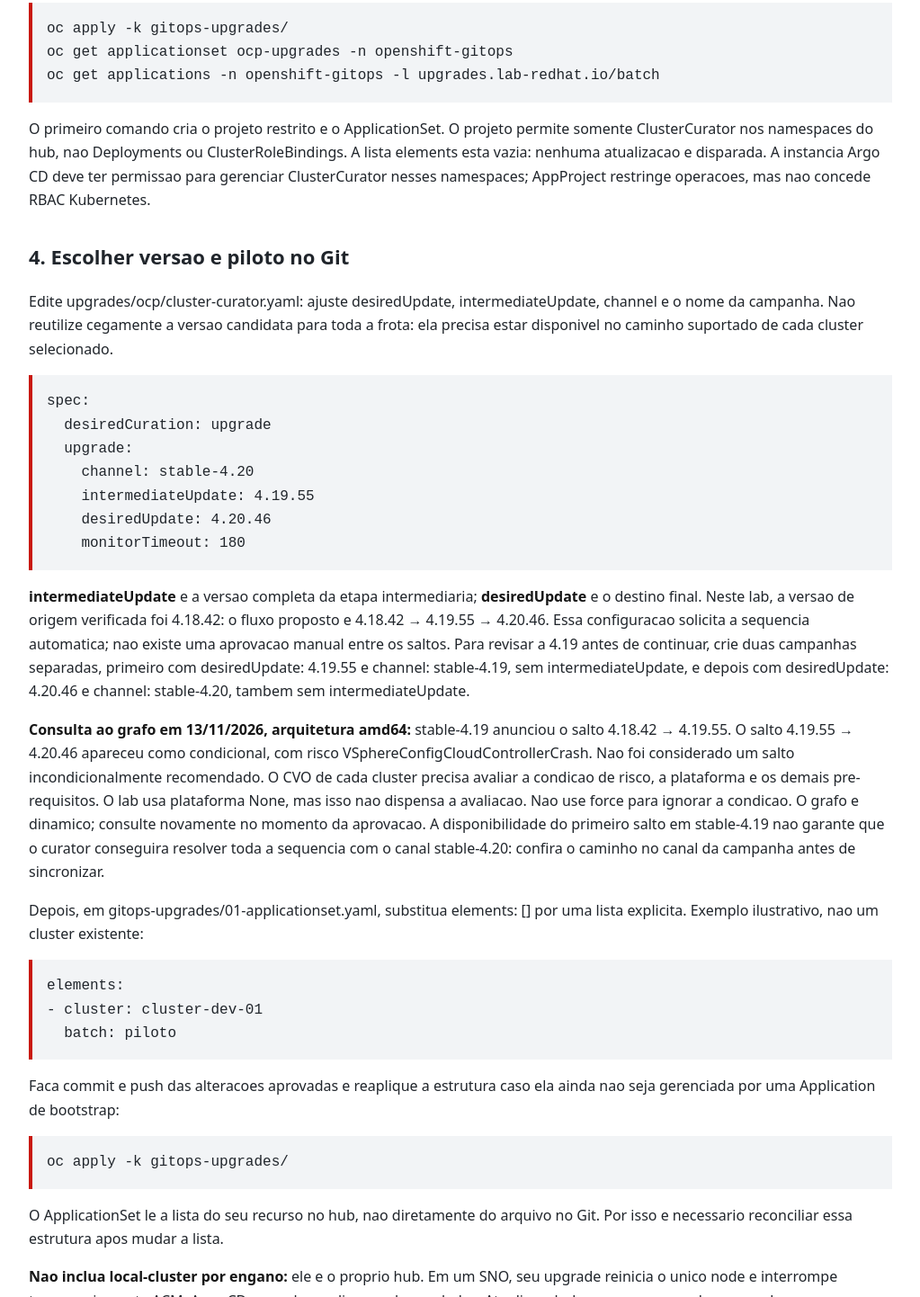
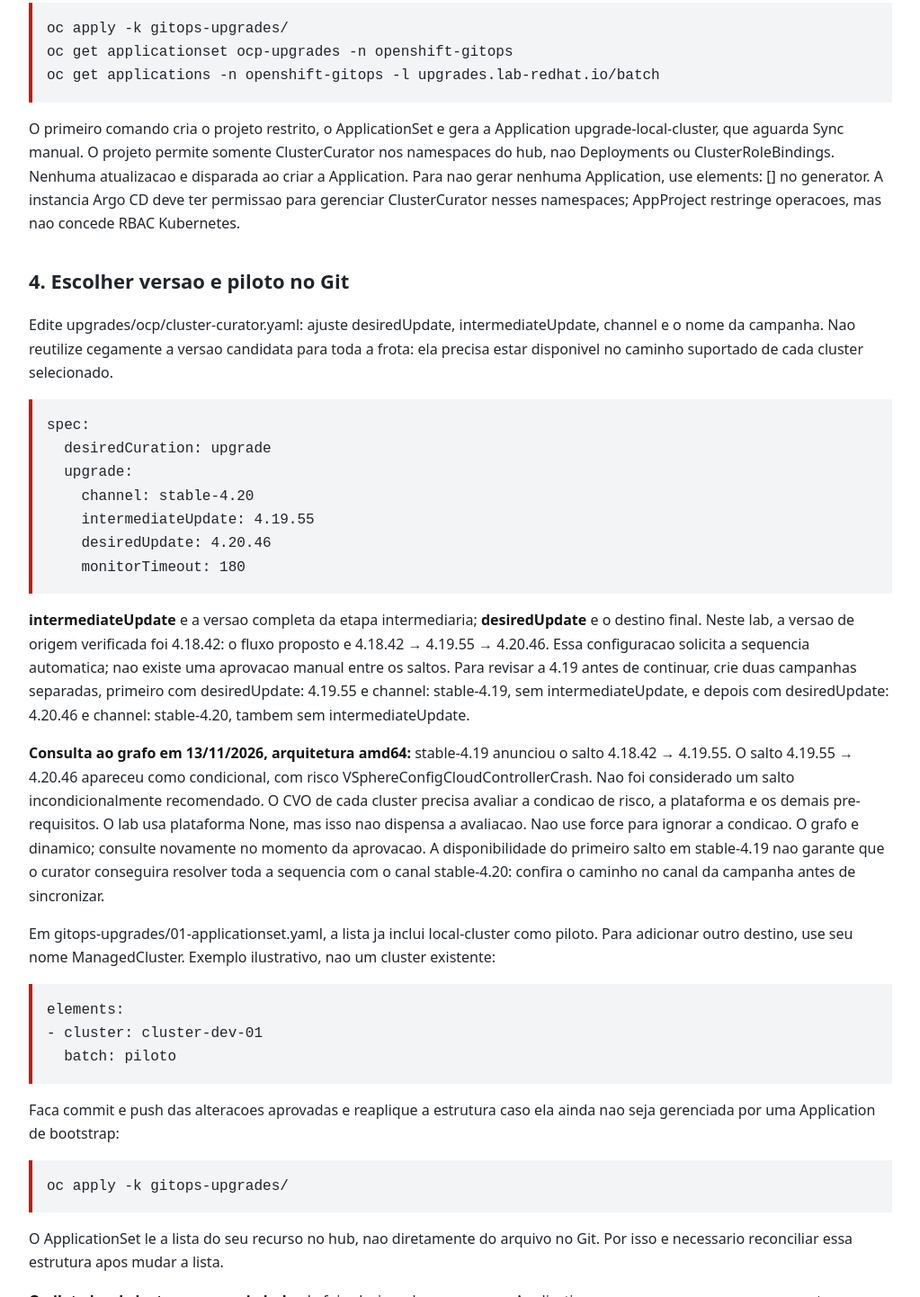
Before and after one commit to Joaofelixs/lab-redhat, a plain HTML site: page docs/upgrades-acm-gitops.html in a window 1280 px wide. Shown: the part 1358-2800 px from the top of the page at 90% size, without its empty margins (128-1151 px from the left). Drawn offline with Linux system fonts and the light colour scheme.

Commit message:
Generate manual upgrade Application for local-cluster pilot

```diff
--- a/docs/upgrades-acm-gitops.html
+++ b/docs/upgrades-acm-gitops.html
@@ -17,8 +17,8 @@
 <p>Este fluxo guarda no Git a intencao de atualizar clusters. Ele usa o Argo CD
 para criar recursos ClusterCurator no hub ACM. O ClusterCurator solicita e acompanha
 a atualizacao; o Cluster Version Operator de cada OpenShift executa o upgrade.</p>
-<p><strong>Estado inicial seguro:</strong> nenhum cluster selecionado e nenhuma
-sincronizacao automatica. A campanha proposta passa por 4.19.55 e termina em
+<p><strong>Estado configurado:</strong> local-cluster selecionado como piloto,
+mas com sincronizacao automatica explicitamente desativada. A campanha proposta passa por 4.19.55 e termina em
 4.20.46. Registrar essas versoes no Git nao aprova nem inicia a atualizacao.</p>
 
 <h2>1. Entender os componentes</h2>
@@ -61,9 +61,11 @@ namespace; nao execute campanhas concorrentes para o mesmo cluster.</p>
 <pre><code>oc apply -k gitops-upgrades/
 oc get applicationset ocp-upgrades -n openshift-gitops
 oc get applications -n openshift-gitops -l upgrades.lab-redhat.io/batch</code></pre>
-<p>O primeiro comando cria o projeto restrito e o ApplicationSet. O projeto
+<p>O primeiro comando cria o projeto restrito, o ApplicationSet e gera a Application
+upgrade-local-cluster, que aguarda Sync manual. O projeto
 permite somente ClusterCurator nos namespaces do hub, nao Deployments ou
-ClusterRoleBindings. A lista elements esta vazia: nenhuma atualizacao e disparada.
+ClusterRoleBindings. Nenhuma atualizacao e disparada ao criar a Application.
+Para nao gerar nenhuma Application, use elements: [] no generator.
 A instancia Argo CD deve ter permissao para gerenciar ClusterCurator nesses
 namespaces; AppProject restringe operacoes, mas nao concede RBAC Kubernetes.</p>
 
@@ -96,8 +98,9 @@ Nao use force para ignorar a condicao. O grafo e dinamico; consulte novamente
 no momento da aprovacao. A disponibilidade do primeiro salto em stable-4.19
 nao garante que o curator conseguira resolver toda a sequencia com o canal
 stable-4.20: confira o caminho no canal da campanha antes de sincronizar.</p>
-<p>Depois, em gitops-upgrades/01-applicationset.yaml, substitua elements: [] por
-uma lista explicita. Exemplo ilustrativo, nao um cluster existente:</p>
+<p>Em gitops-upgrades/01-applicationset.yaml, a lista ja inclui local-cluster
+como piloto. Para adicionar outro destino, use seu nome ManagedCluster.
+Exemplo ilustrativo, nao um cluster existente:</p>
 <pre><code>elements:
 - cluster: cluster-dev-01
   batch: piloto</code></pre>
@@ -106,7 +109,8 @@ ainda nao seja gerenciada por uma Application de bootstrap:</p>
 <pre><code>oc apply -k gitops-upgrades/</code></pre>
 <p>O ApplicationSet le a lista do seu recurso no hub, nao diretamente do arquivo
 no Git. Por isso e necessario reconciliar essa estrutura apos mudar a lista.</p>
-<p><strong>Nao inclua local-cluster por engano:</strong> ele e o proprio hub.
+<p><strong>O piloto local-cluster e o proprio hub:</strong> ele foi selecionado
+para gerar a Application, nao como aprovacao para executar o upgrade.
 Em um SNO, seu upgrade reinicia o unico node e interrompe temporariamente ACM,
 Argo CD, console e aplicacoes hospedadas. Atualize o hub em uma campanha separada.</p>
 
```
Also changed, not shown: 2 other files.
